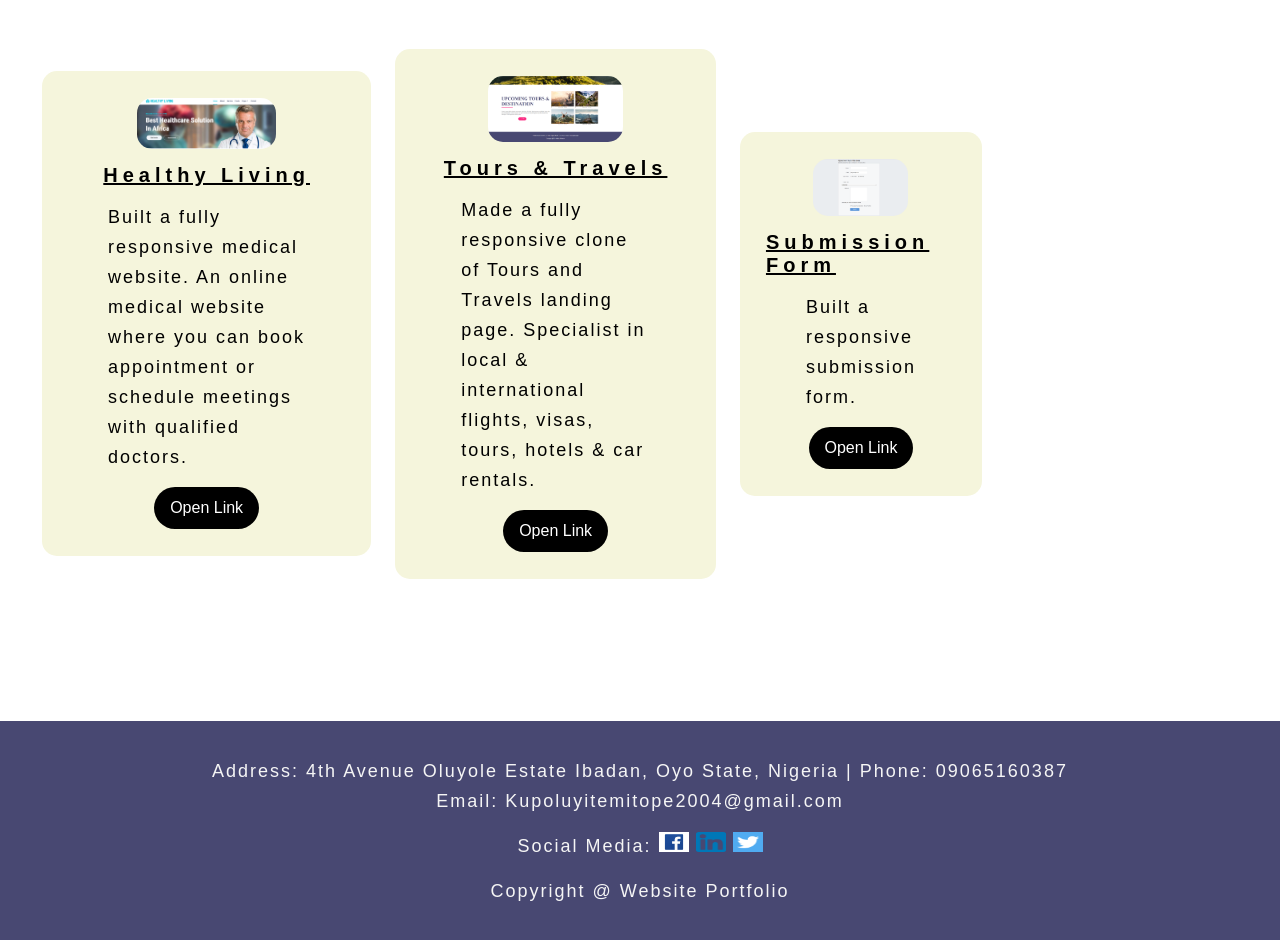
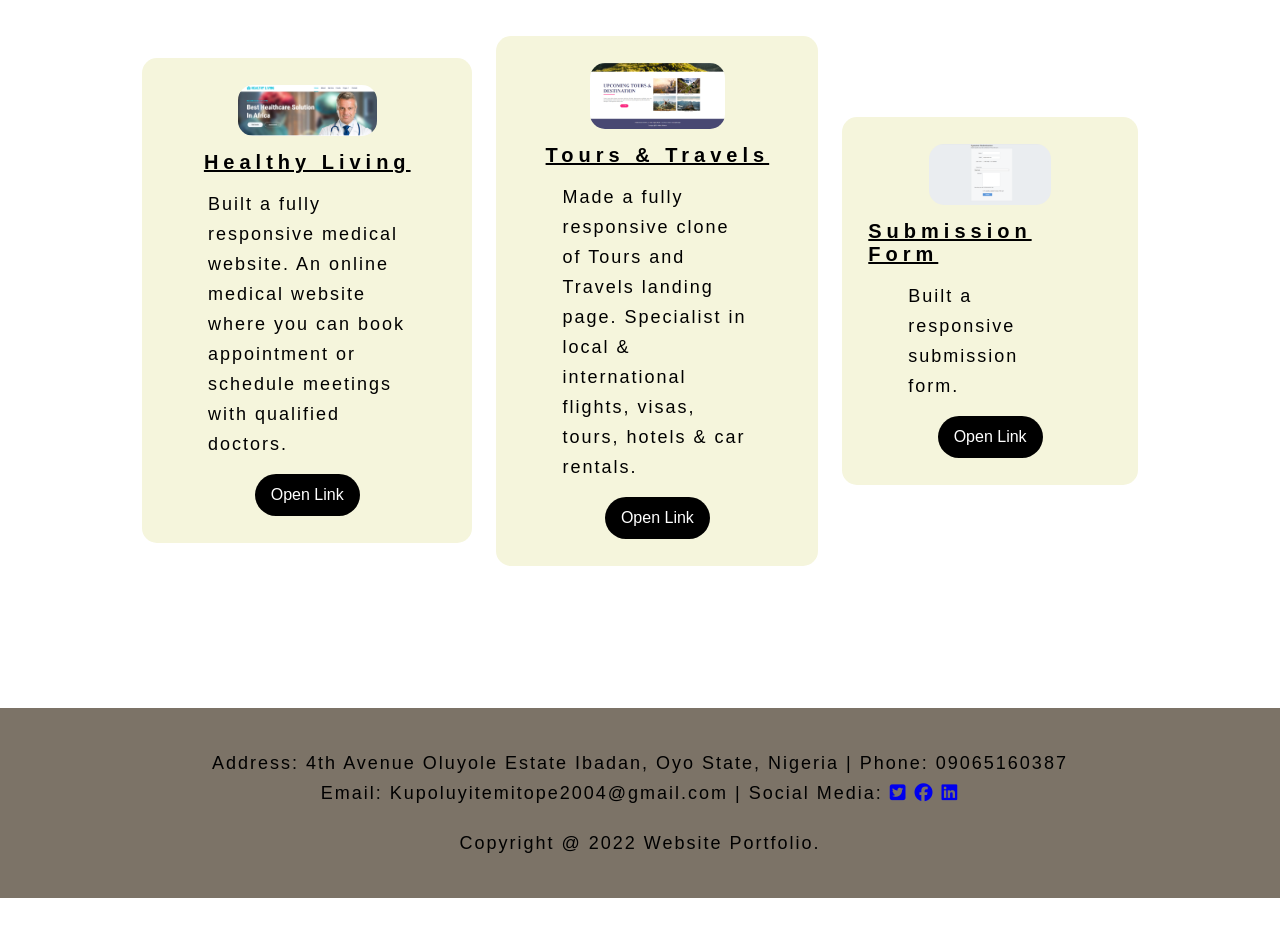
Before and after one commit to Temitope-Kupoluyi/portfolio.repo, a plain HTML site: page index.html in a window 1280 px wide. Shown: the part 1664-2604 px from the top of the page. After the commit the page ends 2562 px from the top, so only its background shows below. Drawn offline with Linux system fonts and the light colour scheme.

Commit message:
Made some changes to the stylying and responsiveness

```diff
--- a/index.html
+++ b/index.html
@@ -6,6 +6,7 @@
     <meta name="viewport" content="width=device-width, initial-scale=1.0">
     <title>My Portfolio Website</title>
     <link rel="stylesheet" href="styles.css">
+    <script src="https://kit.fontawesome.com/b58f4d5405.js" crossorigin="anonymous"></script>
 
 </head>
 <body>
@@ -67,13 +68,13 @@
                 <img src="./images/adventure 2.png" alt="">
                 <h4>Tours & Travels</h4>
                 <p>Made a fully responsive clone of Tours and Travels landing page. Specialist in local & international flights, visas, tours, hotels & car rentals. </p>
-                <a href="#" class="ctn">Open Link</a>
+                <a href="https://github.com/Temitope-Kupoluyi/Adventure.repo" class="ctn">Open Link</a>
             </div>
             <div class="column">
-                <img src="./images/form (2).png" alt="">
+                <img src="./images/form.png" alt="">
                 <h4>Submission Form</h4>
                 <p>Built a responsive submission form.</p>
-                <a href="#" class="ctn">Open Link</a>
+                <a href="https://github.com/Temitope-Kupoluyi/Form.repo" class="ctn">Open Link</a>
             </div>
         </div>
     </section>
@@ -81,10 +82,9 @@
 
     <!-- Footer -->
     <section class="footer">
-        <p>Address: 4th Avenue Oluyole Estate Ibadan, Oyo State, Nigeria | Phone: 09065160387 <br>
-            Email: Kupoluyitemitope2004@gmail.com</p>
-        <p>Social Media: <a href="#"><img src="./images/facebook.jpg" alt="" width="30px" height="20px"></a>  <a href="#"><img src="./images/linkedin.png" alt="" width="30px" height="20px"></a>  <a href="#"><img src="./images/twitter.png" alt="" width="30px" height="20px"></a> </p>
-        <p>Copyright @ Website Portfolio</p>
+        <p>Address: 4th Avenue Oluyole Estate Ibadan, Oyo State, Nigeria | Phone: 09065160387 <br> Email: Kupoluyitemitope2004@gmail.com | Social Media: <a href="https://twitter.com/temikups?t=qgBRHSgYSc38nVslVY746g&s=08"><i class="fa-brands fa-square-twitter"></i></a> <a href="#"><i class="fa-brands fa-facebook"></i></a> <a href="https://www.linkedin.com/in/temitope-kupoluyi-078141253"><i class="fa-brands fa-linkedin"></i></a>
+        </p>
+        <p>Copyright @ 2022 Website Portfolio.</p>
     </section>
 
     <script>
--- a/styles.css
+++ b/styles.css
@@ -98,12 +98,17 @@ span {
     cursor: pointer;
     display: none;
 }
+.ctn:hover {
+    background: whitesmoke;
+    color: black;
+    box-shadow: 2px 2px 5px #00000056;
+}
 
 /* About */
 section {
     background-color: whitesmoke;
     width: 100%;
-    padding: 100px 0;
+    padding: 100px 100px;
 }
 .title  {
     text-align: center;
@@ -113,8 +118,8 @@ section {
 .row {
     display: flex;
     align-items: center;
-    width: 80%;
-    justify-content: space-between;
+    width: 100%;
+    justify-content: space-evenly;
     padding: 30px;
 }
 .row .column {
@@ -142,12 +147,15 @@ p {
     padding: 10px 14px;
     margin-top: 30px;
 }
+img:hover {
+    transform: scale(1.1);
+}
 
 /* Sevices */
 .service {
     background: white;
     width: 100%;
-    padding: 100px 0px;
+    padding: 100px 100px;
 }
 .box {
     color: black;
@@ -158,8 +166,11 @@ p {
     justify-content: space-around;
 }
 .service .column {
-    justify-content: space-around;
+    /* justify-content: space-around; */
+    /* align-items: center; */
     background: beige;
+    /* width: 60%;
+    height: 70%; */
     padding: 25px 24px;
     border: 2px solid transparent;
     border-radius: 15px;
@@ -168,7 +179,8 @@ p {
 }
 .service .column img {
     width: 50%;
-    height: auto;
+    height: 50%;
+    object-fit: cover;
 }
 .service h4 {
     color: black;
@@ -178,25 +190,18 @@ p {
 }
 
 
-/* Contact */
-.contact {
-    background-color: cornsilk;
-    width: 100%;
-    padding: 100px 0;
-}
-
 /* Footer */
 .footer {
     width: 100%;
     min-height: 100px;
     padding: 20px 80px;
     margin: 0;
-    background: #484872;
+    background: rgb(124, 115, 103);
     text-align: center;
 }
 .footer p {
-    color: whitesmoke;
-    margin: 15px auto;
+    color: black;
+    margin: 20px auto;
 }
 
 @media only screen and (max-width:850px) {
```
Also changed, not shown: images/form.png (added).
